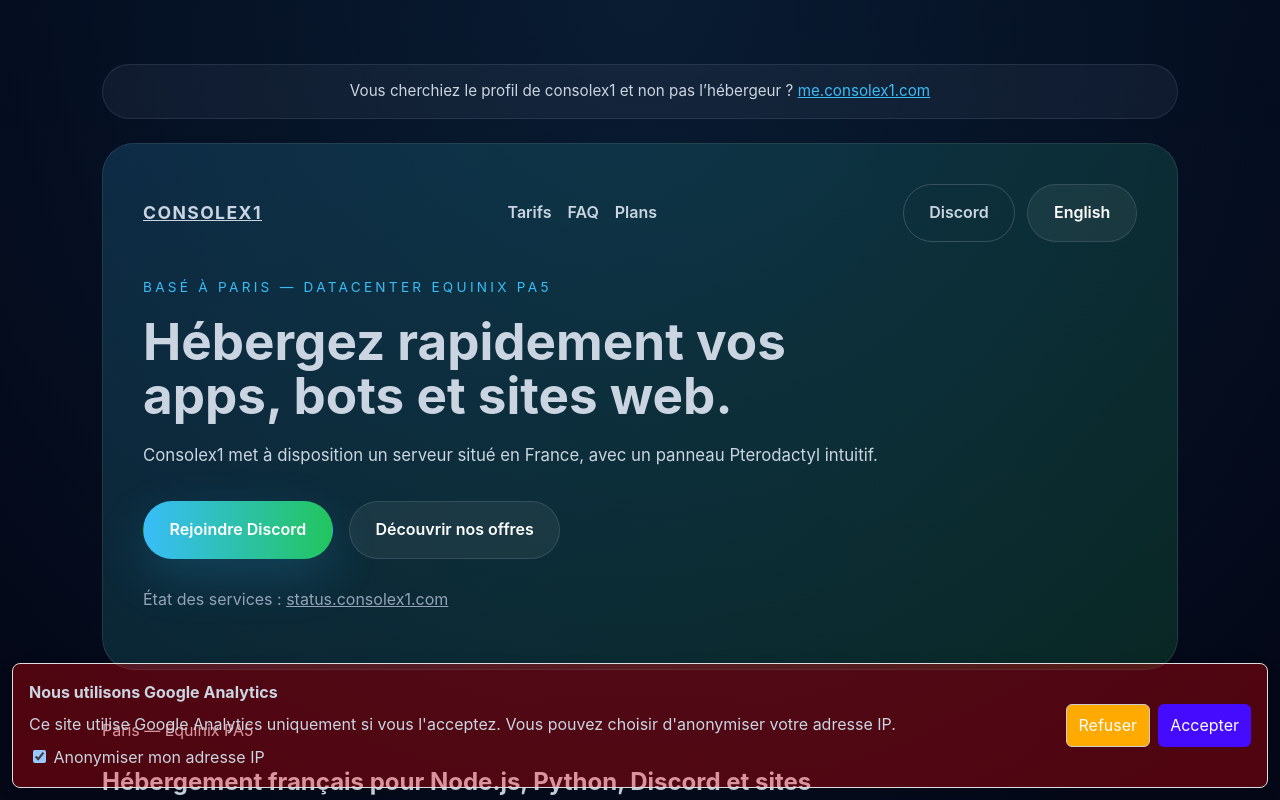
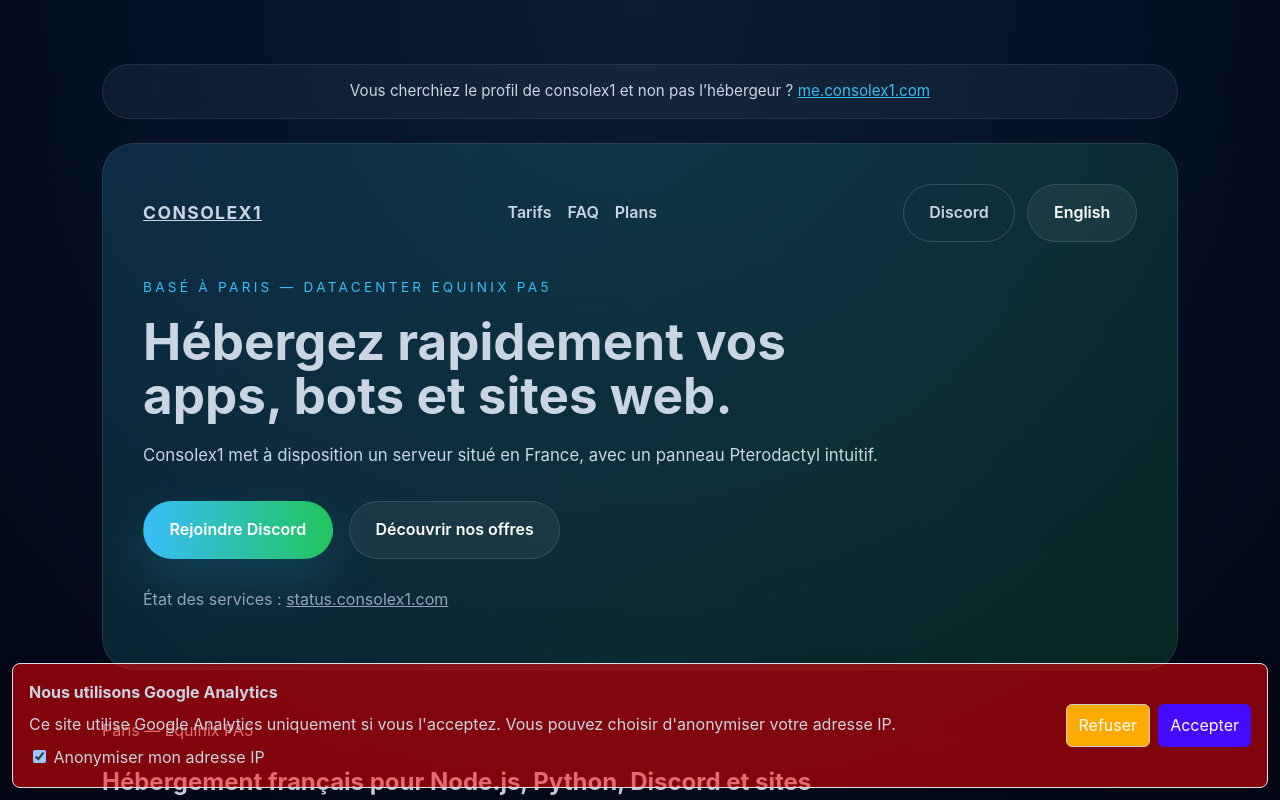
Before and after one commit to console-x1/consolex1.com, a Next.js app: page / in a window 1280 px wide. Shown: the top 800 px of the page. Built offline with nearby package versions, Linux system fonts and the light colour scheme; no server answers.

Commit message:
Update ConsentBanner.tsx

```diff
--- a/src/components/ConsentBanner.tsx
+++ b/src/components/ConsentBanner.tsx
@@ -86,7 +86,7 @@
   const m = locale === 'en' ? messages.en : messages.fr;
 
   return (
-    <div style={{position: 'fixed', left: 12, right: 12, bottom: 12, zIndex: 9999, background: 'rgba(255, 0, 0, 0.3)', border: '1px solid #ddd', padding: 16, borderRadius: 8, boxShadow: '0 6px 18px rgba(0,0,0,0.08)'}}>
+    <div style={{position: 'fixed', left: 12, right: 12, bottom: 12, zIndex: 9999, background: 'rgba(255, 0, 0, 0.5)', border: '1px solid #ddd', padding: 16, borderRadius: 8, boxShadow: '0 6px 18px rgba(0,0,0,0.08)'}}>
       <div style={{display: 'flex', gap: 12, alignItems: 'center', justifyContent: 'space-between'}}>
         <div style={{flex: 1}}>
           <strong>{m.title}</strong>
```
